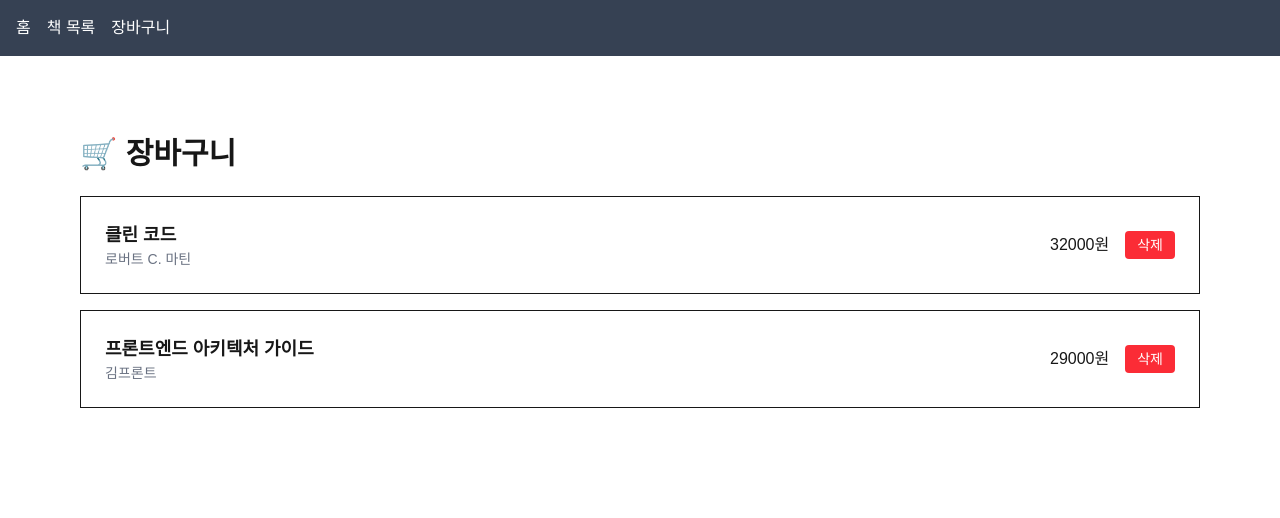
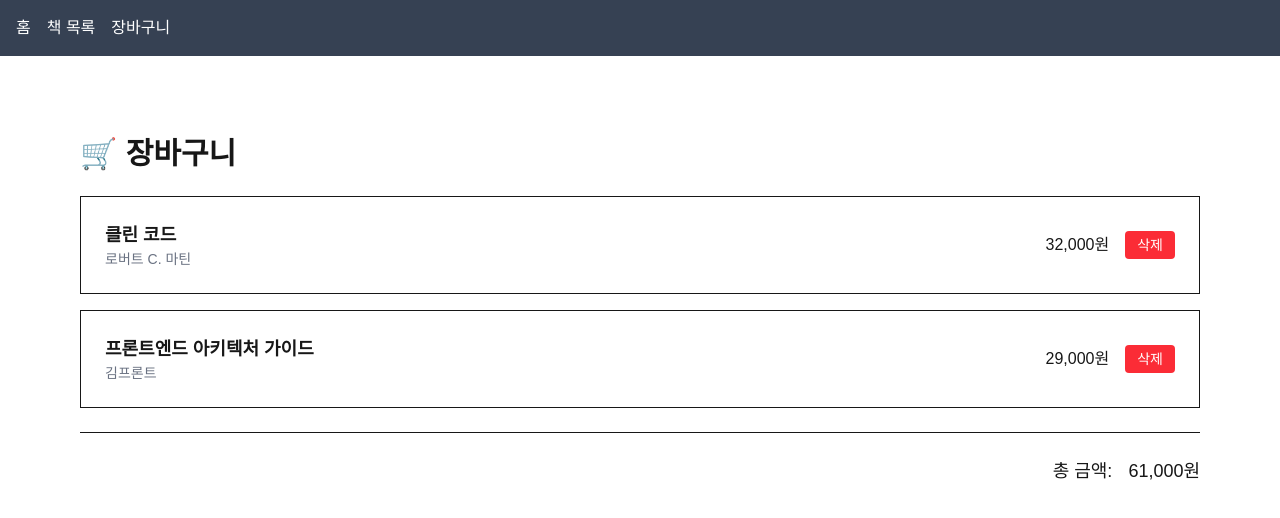
Before and after one commit to maruru301/goorm-missions, a Next.js app in the folder next-rendering/: page /cart in a window 1280 px wide. Shown: the top 518 px of the page. Built offline with nearby package versions, Linux system fonts and the light colour scheme; data requests are answered from the project's data file.

Commit message:
feat: 장바구니 페이지 총 금액 표시 기능 추가

```diff
--- a/next-rendering/src/app/books/[id]/page.tsx
+++ b/next-rendering/src/app/books/[id]/page.tsx
@@ -46,9 +46,7 @@ const page = async ({ params }: Params) => {
                     </div>
 
                     <div className="mt-4 flex flex-col gap-2">
-                        <p className="mt-2 font-semibold">
-                            {book.price.amount} {book.price.currencyCode}
-                        </p>
+                        <p className="mt-2 font-semibold">{Number(book.price.amount).toLocaleString()}원</p>
 
                         <div className="flex flex-wrap gap-2 mt-2">
                             {book.tags.map((tag) => (
--- a/next-rendering/src/app/cart/page.tsx
+++ b/next-rendering/src/app/cart/page.tsx
@@ -42,6 +42,8 @@ const CartPage = () => {
         }
     };
 
+    const totalPrice = cartList.reduce((sum, item) => sum + Number(item.price.amount), 0);
+
     return (
         <div className="p-20">
             <h2 className="text-3xl font-bold mb-6">🛒 장바구니</h2>
@@ -62,7 +64,7 @@ const CartPage = () => {
                             </div>
 
                             <div className="flex gap-4 items-center">
-                                <span>{item.price.amount}원</span>
+                                <span>{Number(item.price.amount).toLocaleString()}원</span>
                                 <button
                                     onClick={() => handleDelete(item.id)}
                                     className="px-3 py-1 text-sm bg-red-500 text-white rounded hover:bg-red-600 transition-colors cursor-pointer"
@@ -74,6 +76,15 @@ const CartPage = () => {
                     ))}
                 </ul>
             )}
+
+            <div className="py-6">
+                <hr />
+            </div>
+
+            <div className="flex justify-end gap-4 text-lg font-medium">
+                <span>총 금액:</span>
+                <span>{totalPrice.toLocaleString()}원</span>
+            </div>
         </div>
     );
 };
```
